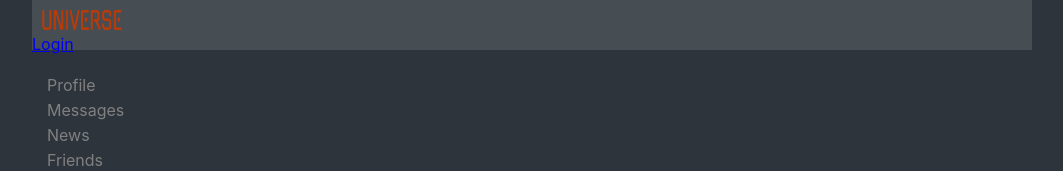
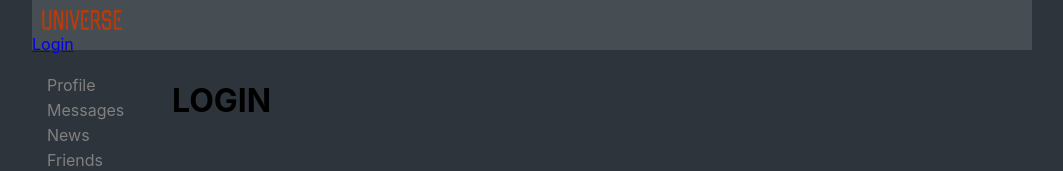
Before and after one commit to MikhaylovVladislav/react-new-app-proto, a React (Create React App) app: page /login in a window 1280 px wide. Shown: the top 171 px of the page, without its empty margins (108-1171 px from the left). Built offline with nearby package versions, Linux system fonts and the light colour scheme; no server answers.

Commit message:
Navigate (редирект /login)

```diff
--- a/src/App.js
+++ b/src/App.js
@@ -1,11 +1,10 @@
 import React from 'react';
 import './App.css';
-import Header from './components/Header/Header'
 import Navbar from './components/Navbar/Navbar'
-import Profile from './components/Profile/Profile'
 import DialogsContainer from './components/Dialogs/DialogsContainer'
 import News from './components/News/News'
 import Music from './components/Music/Music'
+import LoginPage from './components/Login/Login'
 import Settings from './components/Settings/Settings'
 import {BrowserRouter, Route, Routes} from "react-router-dom";
 import Friends from "./components/Friends/Friends";
@@ -30,6 +29,7 @@ const App = (props) => {
                         <Route path='/users' element={<UsersContainer />}/>
                         <Route path='/music' element={<Music/>}/>
                         <Route path='/settings' element={<Settings/>}/>
+                        <Route path='/login' element={<LoginPage />}/>
                     </Routes>
                 </div>
             </div>
--- a/src/components/Header/Header.jsx
+++ b/src/components/Header/Header.jsx
@@ -9,7 +9,7 @@ const Header = (props)=>{
 		<header className={st.header}>
 			<img src={logo} />
 			<div>
-				{!props.isAuth ? <NavLink to={'/Login'}>Login</NavLink>:<div><NavLink to={'/profile/'+props.authId}>{props.login} </NavLink></div> }
+				{!props.isAuth ? <NavLink to={'/login'}>Login</NavLink>:<div><NavLink to={'/profile/'+props.authId}>{props.login} </NavLink></div> }
 
 			</div>
 		</header>
--- /dev/null
+++ b/src/components/Login/Login.jsx
@@ -0,0 +1,7 @@
+import React from "react";
+
+let Login = () => {
+    return <h1>LOGIN</h1>
+}
+
+export default Login
--- a/src/components/Profile/ProfileContainer.jsx
+++ b/src/components/Profile/ProfileContainer.jsx
@@ -3,7 +3,7 @@ import Profile from "./Profile";
 import * as axios from "axios";
 import {setUserProfile, getUserProfile} from "../../redux/profile-reducer";
 import {connect} from "react-redux";
-import {useParams} from 'react-router-dom';
+import {useParams, Navigate} from 'react-router-dom';
 class ProfileContainer extends React.Component {
 
     componentDidMount() {
@@ -16,7 +16,7 @@ class ProfileContainer extends React.Component {
     }
 
     render() {
-
+        if(!this.props.isAuth) return <Navigate to={'/login'}/>
         return (
             <Profile {...this.props} profile={this.props.profile}/>
         )
@@ -26,14 +26,15 @@ class ProfileContainer extends React.Component {
 let mapsStateToProps = (state) => {
     return {
         profile: state.profilePage.profile,
-        currentUserProfile: state.profilePage.currentUserProfile
+        currentUserProfile: state.profilePage.currentUserProfile,
+        isAuth: state.auth.isAuth
     }
 }
 
 export let UseNavigate=(props)=>{
     const params = useParams();
     return(
-    <ProfileContainer match={params} profile={props.profile} setUserProfile={props.setUserProfile} getUserProfile={props.getUserProfile}/>
+    <ProfileContainer match={params} profile={props.profile} setUserProfile={props.setUserProfile} getUserProfile={props.getUserProfile} isAuth={props.isAuth}/>
     )
 }
 export default connect(mapsStateToProps, {setUserProfile, getUserProfile})(UseNavigate);
--- a/src/components/Users/UsersContainer.jsx
+++ b/src/components/Users/UsersContainer.jsx
@@ -11,6 +11,7 @@ import {
 } from "../../redux/users-reducer";
 import Users from "./Users";
 import Preloader from "../Common/Preloader/Preloader";
+import {Navigate} from "react-router-dom"
 
 
 class UsersContainer extends React.Component {
@@ -23,7 +24,7 @@ class UsersContainer extends React.Component {
         this.props.getUsersThunk(selectedPage, this.props.pageSize)
     }
     render() {
-
+    if(!this.props.isAuth) return <Navigate to={'/login'}/>
         return <>
             {this.props.isFetching ? <Preloader/> : null}
             <Users totalCount={this.props.totalCount}
@@ -51,7 +52,8 @@ let mapStateToProps = (state) => {
         totalCount: state.usersPage.totalCount,
         currentPage: state.usersPage.currentPage,
         isFetching: state.usersPage.isFetching,
-        isFollowing: state.usersPage.isFollowing
+        isFollowing: state.usersPage.isFollowing,
+        isAuth: state.auth.isAuth
     }
 }
 
```
